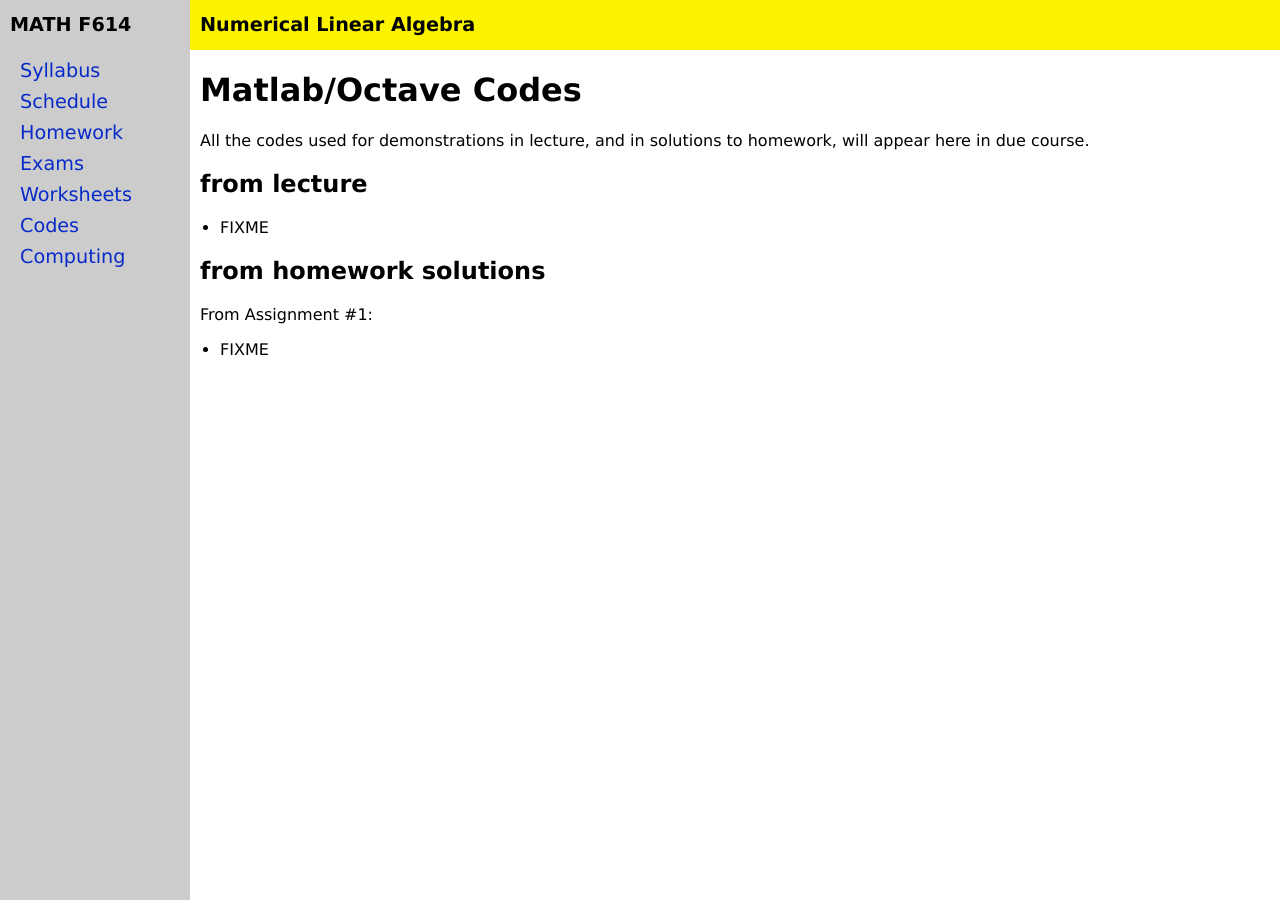
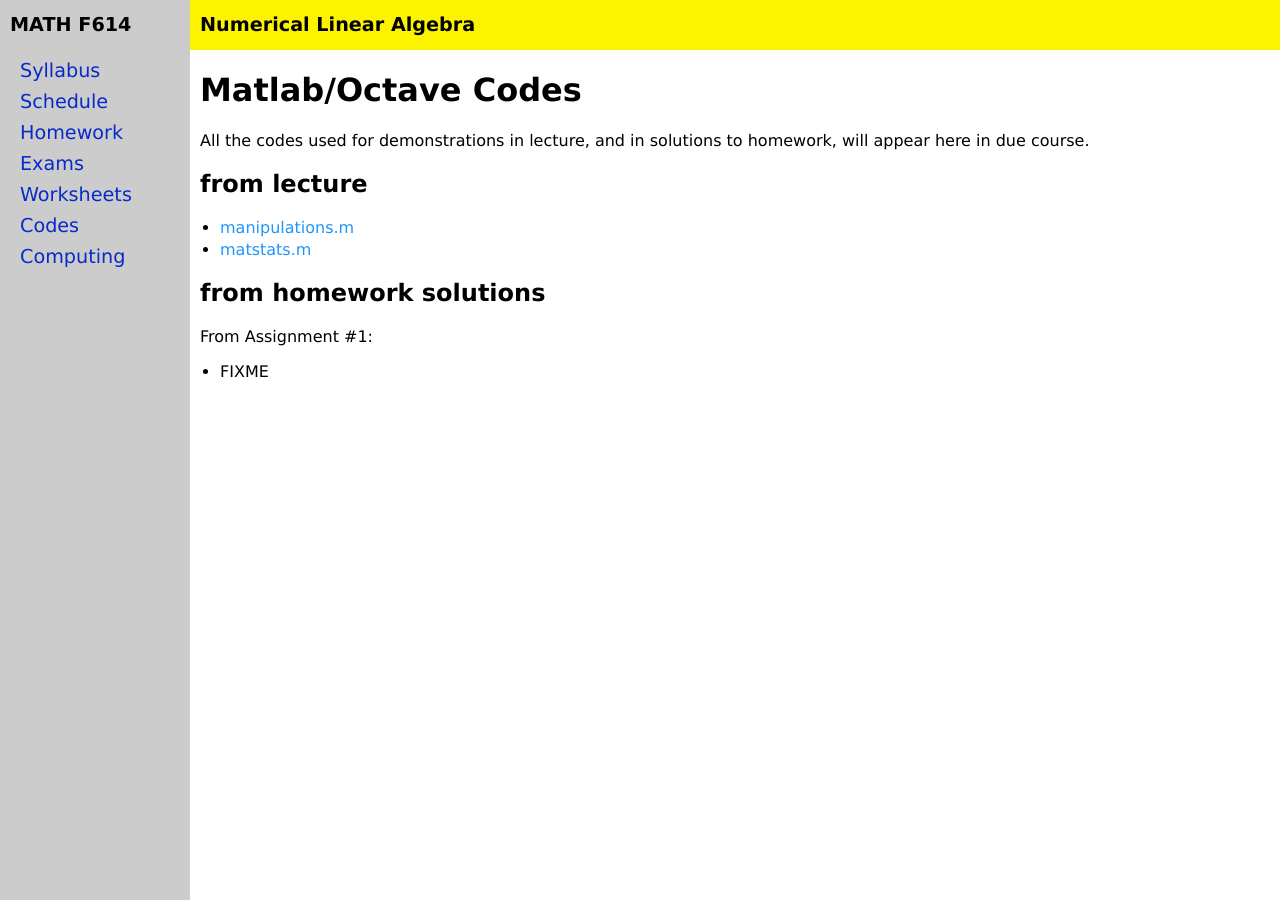
Before and after one commit to bueler/nla, a Jekyll site: the page built from codes.md, in a window 1280 px wide. Built offline with Jekyll 4.4.1, drawn with Linux system fonts in a browser that asks for light colours.

```diff
--- a/codes.md
+++ b/codes.md
@@ -9,7 +9,8 @@
 
 ## from lecture
 
-  * FIXME
+  * [manipulations.m](assets/codes/manipulations.m)
+  * [matstats.m](assets/codes/matstats.m)
 
 ## from homework solutions
 
```
Also changed, not shown: 2 other files.
